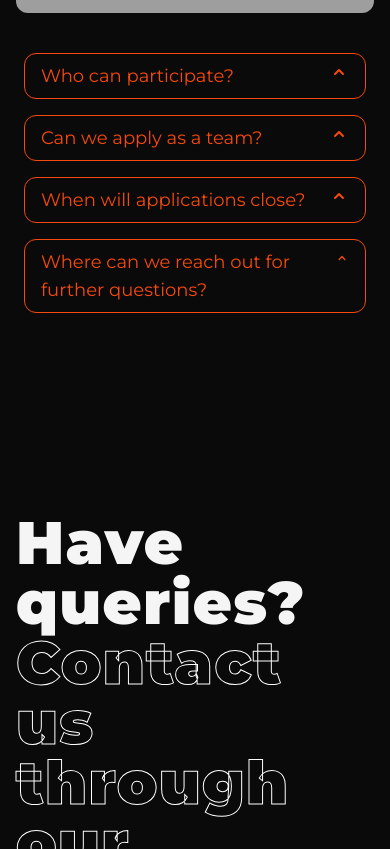
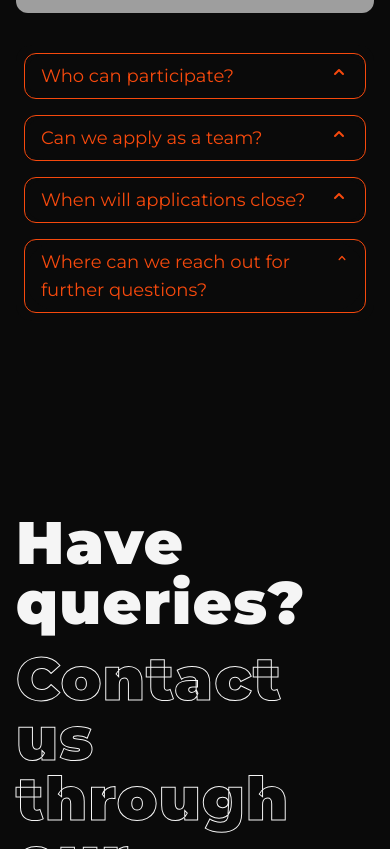
Before and after one commit to hackclub-cucek/hackathon, a Next.js app: page / in a window 390 px wide. Shown: the part 5627-6476 px from the top of the page. Built offline with nearby package versions, Linux system fonts and the light colour scheme; grey boxes are pictures that could not be loaded.

Commit message:
scrollbar updat

```diff
--- a/components/about.js
+++ b/components/about.js
@@ -6,7 +6,7 @@ export default function About() {
             <div className="max-w-7xl mx-auto px-4">
                 <div className='flex md:flex-row flex-col justify-between space-y-8 md:space-y-0'>
                     <div className='relative flex-1'>
-                        <h1 className='heading2 uppercase absolute -mt-10 outline_text'>about</h1>
+                        <h1 className='heading2 text-light uppercase absolute -mt-10 outline_text'>about</h1>
                         <img src="./images/about.png" alt="about" className='w-full h-auto aspect-video' />
                     </div>
                     <div className='flex flex-col md:pl-10 flex-1'>
--- a/components/faq.js
+++ b/components/faq.js
@@ -26,7 +26,7 @@ export default function Example() {
     <div className='mx-auto max-w-7xl px-4 pt-48'>
       <div className='flex flex-col justify-between space-y-8 md:flex-row md:space-y-0'>
         <div className='relative flex-1'>
-          <h1 className='heading2 outline_text absolute -mt-10 uppercase'>
+          <h1 className='heading2 outline_text absolute text-light -mt-10 uppercase'>
             faq
           </h1>
           <img
--- a/components/judges.js
+++ b/components/judges.js
@@ -30,7 +30,7 @@ export default function Judges() {
   ];
   return (
     <div className='relative mx-auto max-w-7xl bg-dark px-4 pt-48 text-light '>
-      <h1 className='heading2 outline_text absolute left-7 -mt-10 uppercase'>
+      <h1 className='heading2 outline_text absolute text-light left-7 -mt-10 uppercase'>
         judges
       </h1>
       <div className='mx-auto grid max-w-7xl grid-cols-2 gap-10 px-4 md:grid-cols-3 lg:grid-cols-4 xl:grid-cols-5'>
--- a/components/layout/footer.js
+++ b/components/layout/footer.js
@@ -5,14 +5,16 @@ export default function Footer() {
     <div className='mx-auto max-w-7xl  px-4 pt-48 '>
       <div className='grid-cols-6 lg:grid'>
         <div className='col-span-4'>
-          <p className='heading2 text-HD text-light'>Have queries?</p>
+          <p className='heading2 text-HD text-light pb-4 md:pb-0'>
+            Have queries?
+          </p>
           <p className='outline_text heading2 text-HD'>
             Contact us through our socials.
           </p>
         </div>
       </div>
       <div className='flex gap-7 pt-12'>
-        <div className='rounded-full bg-light p-1'>
+        <div className='bg-light rounded-full p-1'>
           <svg
             xmlns='http://www.w3.org/2000/svg'
             viewBox='0 0 24 24'
@@ -23,7 +25,7 @@ export default function Footer() {
             <path d='M6.94 5a2 2 0 1 1-4-.002 2 2 0 0 1 4 .002zM7 8.48H3V21h4V8.48zm6.32 0H9.34V21h3.94v-6.57c0-3.66 4.77-4 4.77 0V21H22v-7.93c0-6.17-7.06-5.94-8.72-2.91l.04-1.68z' />
           </svg>
         </div>
-        <div className='rounded-full bg-light p-1'>
+        <div className='bg-light rounded-full p-1'>
           <svg
             xmlns='http://www.w3.org/2000/svg'
             viewBox='0 0 24 24'
@@ -34,7 +36,7 @@ export default function Footer() {
             <path d='M22.162 5.656a8.384 8.384 0 0 1-2.402.658A4.196 4.196 0 0 0 21.6 4c-.82.488-1.719.83-2.656 1.015a4.182 4.182 0 0 0-7.126 3.814 11.874 11.874 0 0 1-8.62-4.37 4.168 4.168 0 0 0-.566 2.103c0 1.45.738 2.731 1.86 3.481a4.168 4.168 0 0 1-1.894-.523v.052a4.185 4.185 0 0 0 3.355 4.101 4.21 4.21 0 0 1-1.89.072A4.185 4.185 0 0 0 7.97 16.65a8.394 8.394 0 0 1-6.191 1.732 11.83 11.83 0 0 0 6.41 1.88c7.693 0 11.9-6.373 11.9-11.9 0-.18-.005-.362-.013-.54a8.496 8.496 0 0 0 2.087-2.165z' />
           </svg>
         </div>
-        <div className='rounded-full bg-light p-1'>
+        <div className='bg-light rounded-full p-1'>
           <svg
             xmlns='http://www.w3.org/2000/svg'
             viewBox='0 0 24 24'
@@ -46,7 +48,7 @@ export default function Footer() {
           </svg>
         </div>
       </div>
-      <div className='space-y-1 pt-10 pb-9 text-light smallbody'>
+      <div className='text-light  smallbody space-y-1 pt-10 pb-9'>
         <p>All Rights Reserved 2022</p>
         <p>Hack Club CUCEK & TinkerHub CUCEK</p>
       </div>
--- a/components/location.js
+++ b/components/location.js
@@ -6,7 +6,7 @@ export default function Location() {
             <div className="max-w-7xl mx-auto px-4">
                 <div className='flex md:flex-row-reverse flex-col justify-between space-y-8 md:space-y-0'>
                     <div className='relative flex-1'>
-                        <h1 className='heading2 uppercase absolute -mt-10 outline_text'>location</h1>
+                        <h1 className='heading2 text-light uppercase absolute -mt-10 outline_text'>location</h1>
                         <img src="./images/location.png" alt="location" className='w-full h-auto aspect-video' />
                     </div>
                     <div className='flex flex-col md:pr-10 flex-1'>
--- a/components/prize.js
+++ b/components/prize.js
@@ -6,7 +6,7 @@ export default function Prize() {
             <div className="max-w-7xl mx-auto px-4">
                 <div className='flex md:flex-row-reverse flex-col justify-between space-y-8 md:space-y-0'>
                     <div className='relative flex-1'>
-                        <h1 className='heading2 uppercase absolute -mt-10 outline_text'>prize</h1>
+                        <h1 className='heading2 uppercase text-light absolute -mt-10 outline_text'>prize</h1>
                         <img src="./images/prize.png" alt="prize" className='w-full h-auto aspect-video' />
                     </div>
                     <div className='flex flex-col md:pr-10 flex-1'>
--- a/components/stack.js
+++ b/components/stack.js
@@ -6,7 +6,7 @@ export default function Stack() {
       <div className='mx-auto max-w-7xl px-4'>
         <div className='flex flex-col justify-between space-y-8 md:flex-row md:space-y-0'>
           <div className='relative flex-1'>
-            <h1 className='heading2 absolute -mt-10 uppercase outline_text '>stack</h1>
+            <h1 className='heading2 absolute text-light -mt-10 uppercase outline_text '>stack</h1>
             <img
               src='./images/stack.png'
               alt='stack'
--- a/styles/globals.css
+++ b/styles/globals.css
@@ -4,10 +4,10 @@
 
 @layer components {
   .heading1 {
-    @apply font-montserrat text-HM font-black tracking-tight2 md:text-HM;
+    @apply font-montserrat text-HM tracking-tight2 md:text-HM font-black;
   }
   .heading2 {
-    @apply font-montserrat text-HM font-black tracking-tight3 md:text-HM;
+    @apply font-montserrat text-HM tracking-tight3 md:text-HM font-black;
   }
   .subheading1 {
     @apply font-montserrat text-SH font-semibold tracking-normal;
@@ -16,7 +16,7 @@
     @apply font-montserrat text-SH font-medium tracking-normal;
   }
   .button {
-    @apply font-montserrat text-BTN font-semibold tracking-tight1;
+    @apply font-montserrat text-BTN tracking-tight1 font-semibold;
   }
   .body {
     @apply font-montserrat text-BDY font-normal tracking-normal;
@@ -29,6 +29,29 @@
 @layer base {
   .outline_text {
     -webkit-text-fill-color: transparent;
-    -webkit-text-stroke: 1px white;
+    -webkit-text-stroke: 1px #F5F5F5;
+  }
+  ::-webkit-scrollbar {
+    width: 10px;
+  }
+
+  /* Track */
+  ::-webkit-scrollbar-track {
+    box-shadow: inset 0 0 2px black;
+  }
+
+  /* Handle */
+  ::-webkit-scrollbar-thumb {
+    background: #f6490d;
+    border-radius: 4px;
+    -webkit-border-radius: 4px;
+    -moz-border-radius: 4px;
+    -ms-border-radius: 4px;
+    -o-border-radius: 4px;
+  }
+
+  /* Handle on hover */
+  ::-webkit-scrollbar-thumb:hover {
+    background: #f6493d;
   }
 }
```
